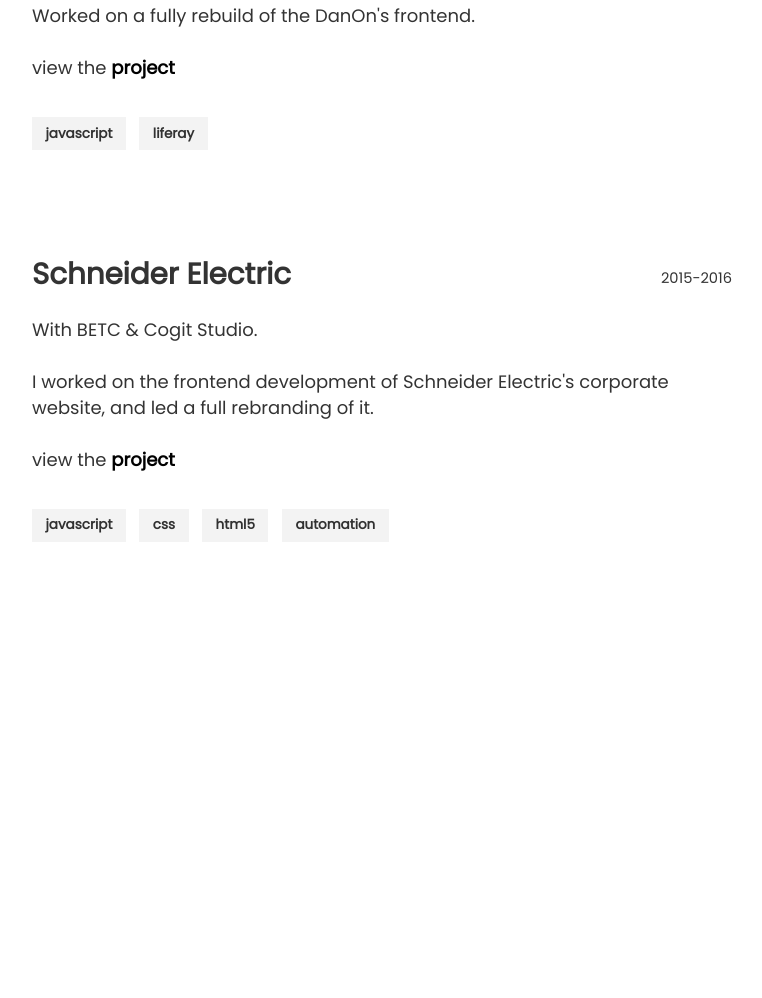
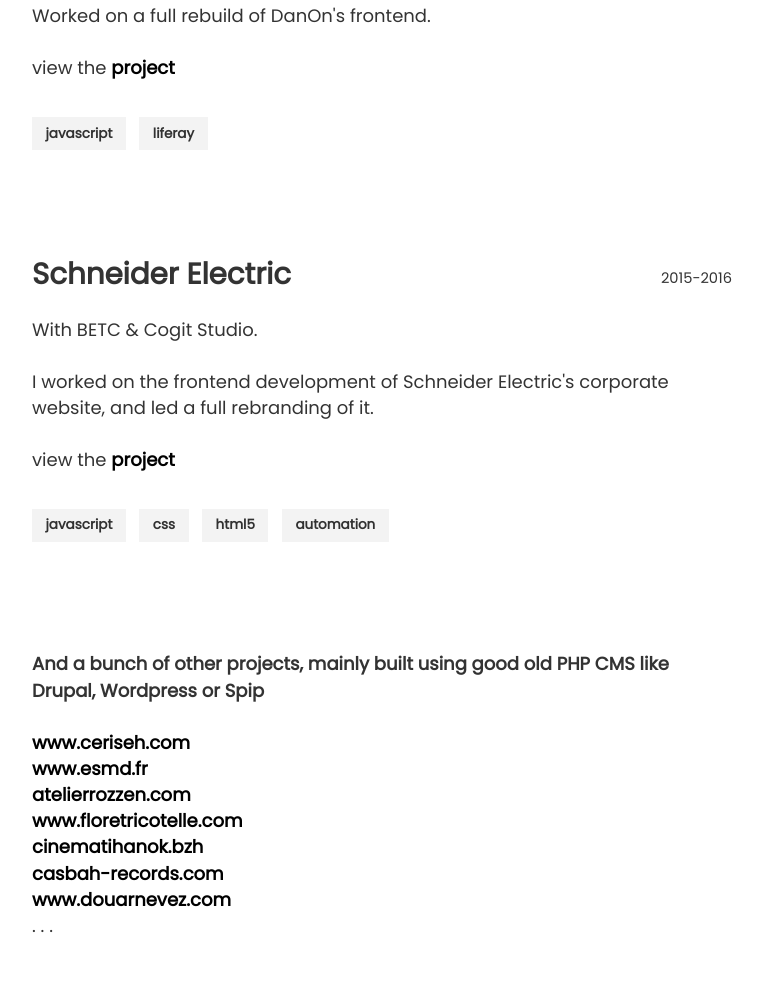
Before and after one commit to fabienheureux/fabienheureux.github.io, a Gatsby site: page /code in a window 1280 px wide. Shown: the part 2437-3435 px from the top of the page, without its empty margins (286-1048 px from the left). Before the commit the page ends 3087 px from the top, so only its background shows below. Built offline with nearby package versions, Linux system fonts and the light colour scheme; Gatsby itself is replaced by a stand-in of ours.

Commit message:
Add a few references + typo

```diff
--- a/src/components/sidebar/index.js
+++ b/src/components/sidebar/index.js
@@ -1,7 +1,7 @@
 import React from 'react'
 import { Link } from 'gatsby'
 
-const Header = ({ siteTitle }) => (
+const Sidebar = ({ siteTitle }) => (
   <nav
     style={{
       width: '300px',
@@ -23,4 +23,4 @@
   </nav>
 )
 
-export default Header
+export default Sidebar
--- a/src/pages/code/index.js
+++ b/src/pages/code/index.js
@@ -17,7 +17,7 @@
   />
 )
 
-const SecondPage = () => (
+const CodePage = () => (
   <Layout>
     <CodeProject
       title="Wing"
@@ -46,7 +46,7 @@
         "Development of both the backend and the frontend of a single-page website promoting Mondelez' sustainable farming: Harmony.",
         'One of the key-feature of this project was to provide a consistent UI (and backoffice) for ~ 15 different languages.',
       ]}
-      tags={['javascript', 'pixijs', '3d']}
+      tags={['javascript', 'pixijs', '3d', 'gravcms']}
       showcase="http://harmony.info"
       year="2018"
     />
@@ -83,7 +83,7 @@
       title="KuB, le webmedia breton de la culture"
       description={[
         "Complete rebuild of KuB's website.",
-        'One of the key-aspect of this project was to build a clean backoffice allowing to build complex pages without hassle, containing media from many sources.',
+        'A challenge of this project was to build a clean backoffice allowing to build complex pages without hassle, containing media from many sources.',
       ]}
       tags={['django', 'react', 'redux']}
       showcase="http://kubweb.media"
@@ -91,7 +91,10 @@
     />
     <CodeProject
       title="Danone"
-      description={["With BETC & Cogit Studio.","Worked on a fully rebuild of the DanOn's frontend."]}
+      description={[
+        'With BETC & Cogit Studio.',
+        "Worked on a full rebuild of DanOn's frontend.",
+      ]}
       showcase="https://www.dan-on.com"
       tags={['javascript', 'liferay']}
       year="2016"
@@ -106,7 +109,65 @@
       showcase="https://www.schneider-electric.com"
       year="2015-2016"
     />
+    <p style={{ paddingBottom: '6em' }}>
+      <h4 style={{ lineHeight: '1.5em' }}>
+        And a bunch of other projects, mainly built using good old PHP CMS like
+        Drupal, Wordpress or Spip
+      </h4>
+      <a
+        target="_blank"
+        rel="noopener noreferrer"
+        href="http://www.ceriseh.com"
+      >
+        www.ceriseh.com
+      </a>
+      <br />
+      <a target="_blank" rel="noopener noreferrer" href="https://www.esmd.fr">
+        www.esmd.fr
+      </a>
+      <br />
+      <a
+        target="_blank"
+        rel="noopener noreferrer"
+        href="http://atelierrozzen.com"
+      >
+        atelierrozzen.com
+      </a>
+      <br />
+      <a
+        target="_blank"
+        rel="noopener noreferrer"
+        href="http://www.floretricotelle.com"
+      >
+        www.floretricotelle.com
+      </a>
+      <br />
+      <a
+        target="_blank"
+        rel="noopener noreferrer"
+        href="http://cinematihanok.bzh"
+      >
+        cinematihanok.bzh
+      </a>
+      <br />
+      <a
+        target="_blank"
+        rel="noopener noreferrer"
+        href="http://casbah-records.com"
+      >
+        casbah-records.com
+      </a>
+      <br />
+      <a
+        target="_blank"
+        rel="noopener noreferrer"
+        href="http://www.douarnevez.com"
+      >
+        www.douarnevez.com
+      </a>
+      <br />. . .
+    </p>
   </Layout>
 )
 
-export default SecondPage
+export default CodePage
--- a/src/pages/index.js
+++ b/src/pages/index.js
@@ -8,8 +8,8 @@
     <h2>hey, I'm Fabien 👋</h2>
     <p>
       I write <Link to="/code">code</Link>, both on the backend & the frontend.
-      Mostly in JavaScript, but also in Python. I am currently living in
-      Paris and am always open to new projects.
+      Mostly in JavaScript, but also in Python. I am currently living in Paris
+      and am always open to new projects.
     </p>
     <p>
       I shoot some <Link to="/photo">photos</Link> on my free time.
```
